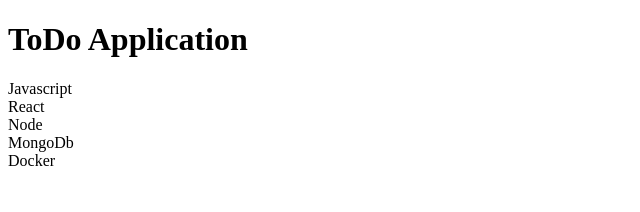
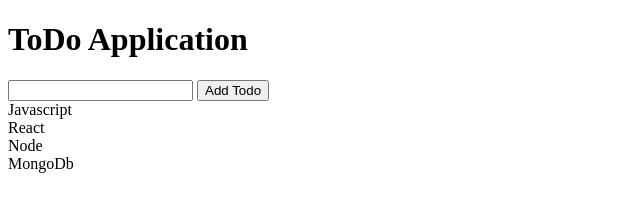
Before and after one commit to gauravstr07/BEST-JavaScript-Tutorial-for-Beginners-for-Getting-a-Job-2021, a plain HTML site: page index.html in a window 1280 px wide. Shown: the whole page, without its empty margins (0-640 px from the left). Drawn offline with Linux system fonts and the light colour scheme.

Commit message:
Creating a Todo Using Textbox

```diff
--- a/index.html
+++ b/index.html
@@ -9,15 +9,22 @@
   <body>
     <h1>ToDo Application</h1>
 
+    <input id="todo-title" type="text" />
+    <button onclick="addTodo()">Add Todo</button>
+
     <script>
       let skills = ["Javascript", "React", "Node", "MongoDb"];
-      skills.push("Docker");
-
       skills.forEach(function (todoTitle) {
         let element = document.createElement("div");
         element.innerText = todoTitle;
         document.body.appendChild(element);
       });
+
+      function addTodo() {
+        let textBox = document.getElementById("todo-title");
+        let title = textBox.value;
+        skills.push(title);
+      }
     </script>
   </body>
 </html>
```
